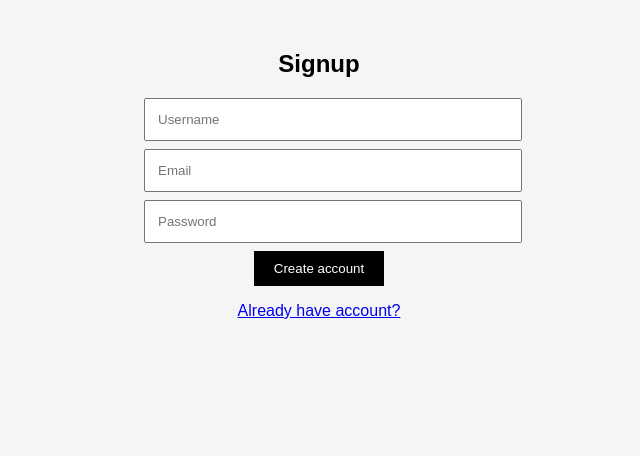
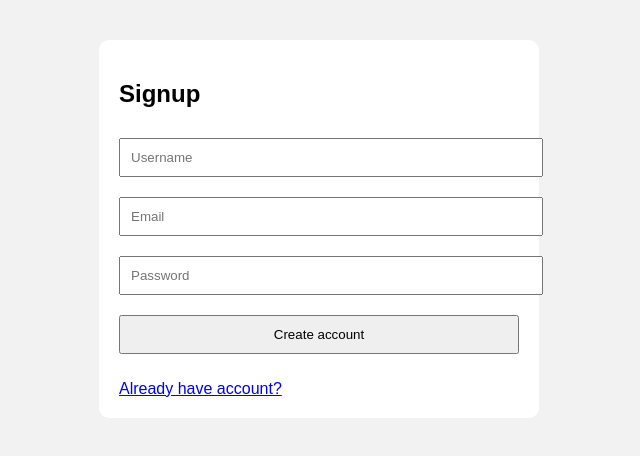
Before and after one commit to rehansheikh000004-lab/expenseease, a React (Vite) app in the folder frontend/: page /signup in a window 1280 px wide. Shown: the top 456 px of the page, without its empty margins (321-961 px from the left). Built offline with nearby package versions, Linux system fonts and the light colour scheme.

Commit message:
Update style.css

```diff
--- a/frontend/src/style.css
+++ b/frontend/src/style.css
@@ -1,31 +1,19 @@
 body {
+  margin: 0;
   font-family: Arial;
-  background: #f5f5f5;
+  background: #f2f2f2;
 }
 
-.center, .dash {
-  width: 350px;
-  margin: 50px auto;
-  text-align: center;
+.center {
+  max-width: 400px;
+  margin: 40px auto;
+  background: white;
+  padding: 20px;
+  border-radius: 10px;
 }
 
-input {
-  display: block;
+input, button {
   width: 100%;
-  padding: 12px;
-  margin: 8px 0;
+  padding: 10px;
+  margin: 10px 0;
 }
-
-button {
-  padding: 10px 20px;
-  background: black;
-  color: white;
-  border: none;
-}
-
-.card {
-  background: white;
-  padding: 15px;
-  margin: 10px;
-  border-radius: 6px;
-}
```
